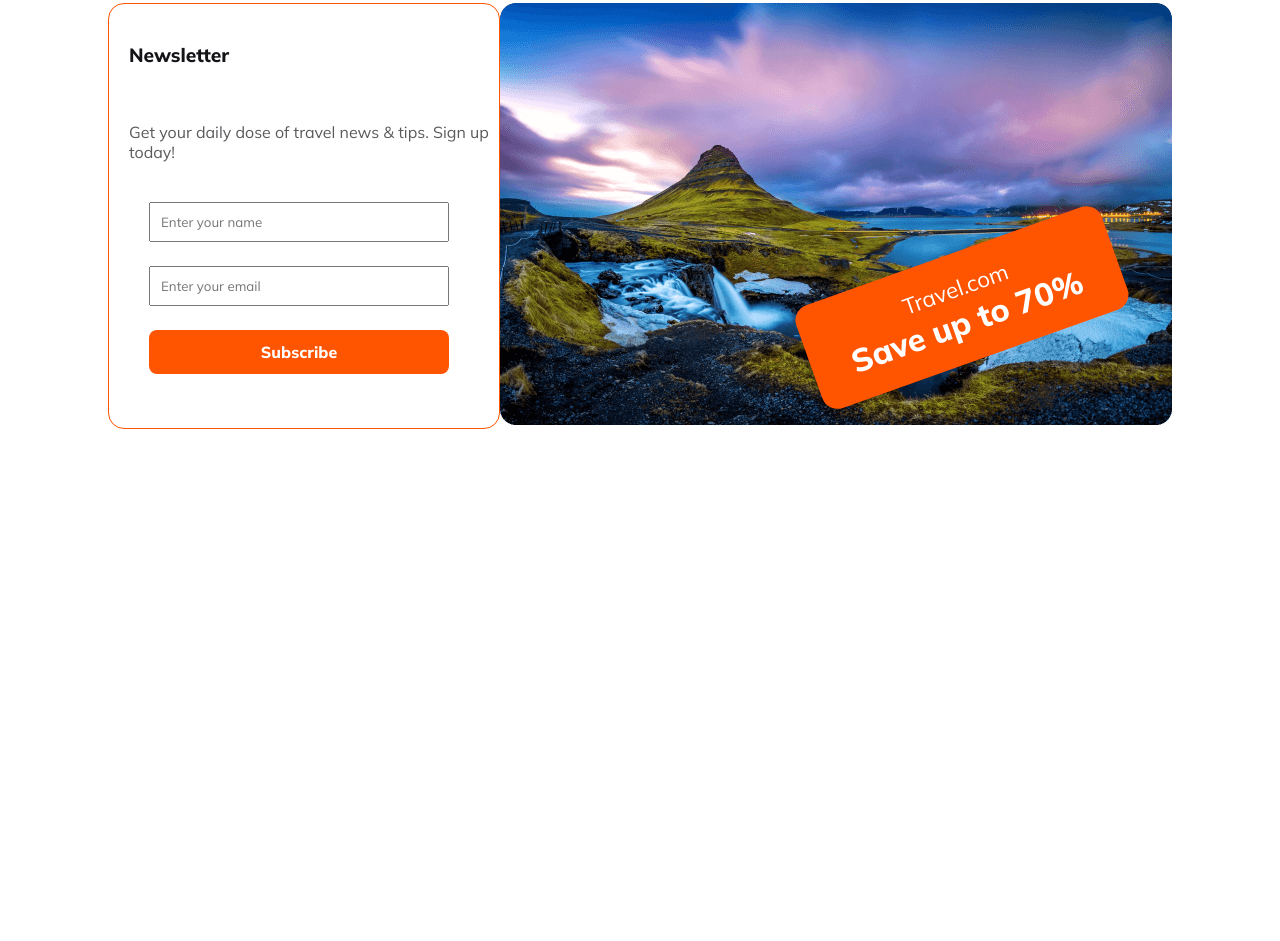
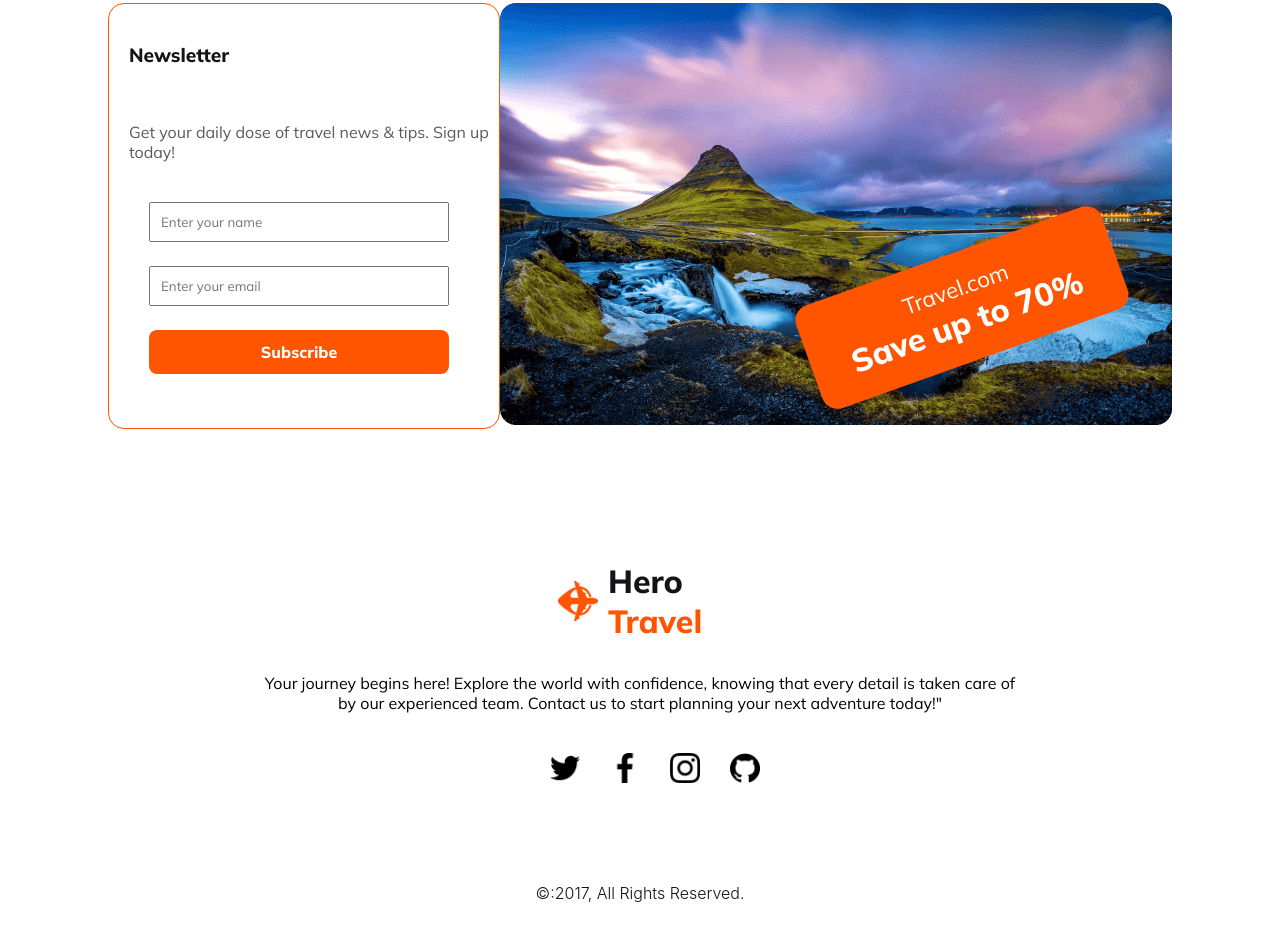
Before and after one commit to Rezwan-Uz-Zaman/HeroTravel, a plain HTML site: page index.html in a window 1280 px wide. Shown: the part 5273-6214 px from the top of the page. Before the commit the page ends 5802 px from the top, so only its background shows below. Drawn offline with Linux system fonts and the light colour scheme.

Commit message:
footer image & footer content added and resposive finished

```diff
--- a/index.html
+++ b/index.html
@@ -469,39 +469,43 @@
 
 
 
-
         </div>
 
-
-
-
-
     </section>
-
-
-
-
-
-
-
-
-
-
-
-
-
-
-
-
 
 
 </main>
 
 
 
+
+
 <footer>
 
 
+    <div class="footer-logo">
+        <img src="Images/Group 40071 (2).png" alt="">
+        <h3>Hero <span>Travel</span></h3>
+        </div>
+
+
+        <div class="footer-content">
+
+
+            <p class="footer-description">Your journey begins here! Explore the world with confidence, knowing that every detail is taken care of by our experienced team. Contact us to start planning your next adventure today!" </p>
+
+
+            <div class="icon-container">
+
+                <img src="Images/twitter.png" alt="twitter">
+                <img src="Images/facebook.png" alt="facebook">
+                <img src="Images/instagram.png" alt="instagram">
+                <img src="Images/github (1).png" alt="github">
+
+            </div>
+            <p class="copy">&copy:2017, All Rights Reserved.</p>
+
+        </div>
 
 </footer>
 
--- a/style/hero.css
+++ b/style/hero.css
@@ -40,6 +40,7 @@
 
 header{
   margin: 0px  100px;
+
 
 }
 
@@ -801,6 +802,80 @@ main{
 
 
 
+/* =================footer related styles========================== */
+
+
+footer{
+  max-width: 1440px;
+
+}
+
+
+.footer-logo{
+
+  margin: 0px 550px;
+  display: flex;
+  align-items: center;
+  gap: 10px;
+  box-sizing: border-box;
+}
+
+
+
+.footer-logo img{
+  width: 40px;
+  height: 40px;
+
+}
+
+.footer-logo h3{
+  color: rgb(19, 19, 24);
+  font-size: 2rem;
+  font-weight: 800;
+
+
+}
+
+
+.footer-logo span{
+   color: rgb(255, 84, 0);
+}
+
+footer p{
+ margin: 0 auto;
+ text-align: center;
+ width: 770px;
+ font-size: 1rem;
+}
+
+.icon-container{
+  display: flex;
+  justify-content: center;
+  margin-top: 40px;
+  margin-bottom: 100px;
+
+}
+
+
+.icon-container img{
+  width: 30px;
+  margin-left: 30px;
+
+
+}
+
+.copy{
+  color: rgb(19, 19, 24);
+  font-family: Inter;
+  font-size: 1rem;
+  font-weight: 300;
+  text-align: center;
+  margin-bottom: 120px;
+}
+
+
+
+
 
 
 
@@ -820,11 +895,12 @@ main{
 
 @media screen and (max-width:600px)  {
 
+
   .nav-toggle{
     display: block;
 
+
   }
-
 
 
   .nav-menu{
@@ -1000,5 +1076,24 @@ main{
 
 
 
+  .footer-description{
+     width: 387px;
+     margin-left: 130px;
+  }
+
+  .footer-logo{
+   margin-left: 200px;
+   width: 278px;
+  }
+
+
+  .icon-container{
+    margin-left: 300px;
+  }
+
+  .footer-content .copy{
+   padding-right: 150px;
+
+  }
 
  }
```
Also changed, not shown: Images/facebook.png (added), Images/github (1).png (added), Images/instagram.png (added), Images/twitter.png (added).
